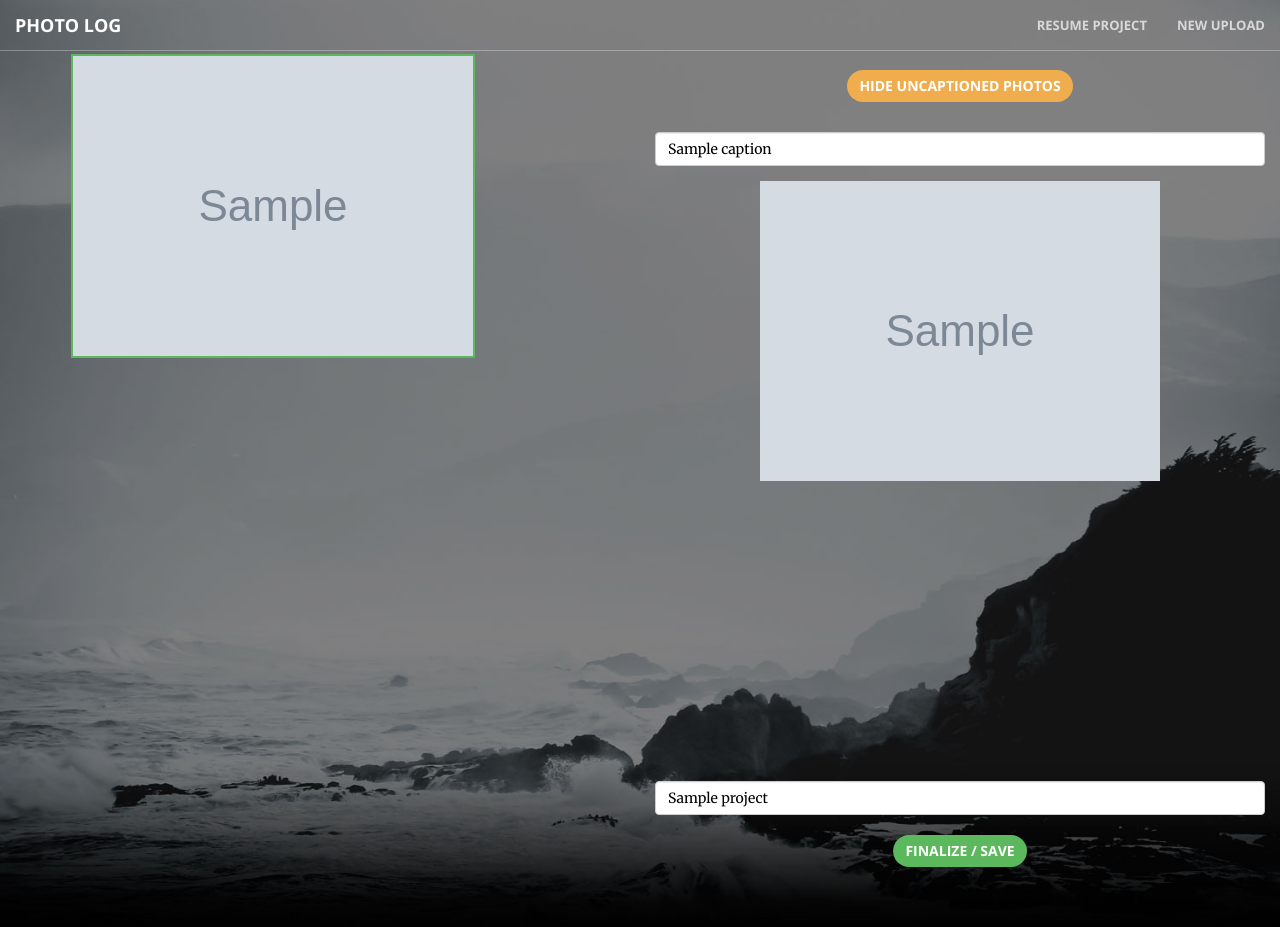
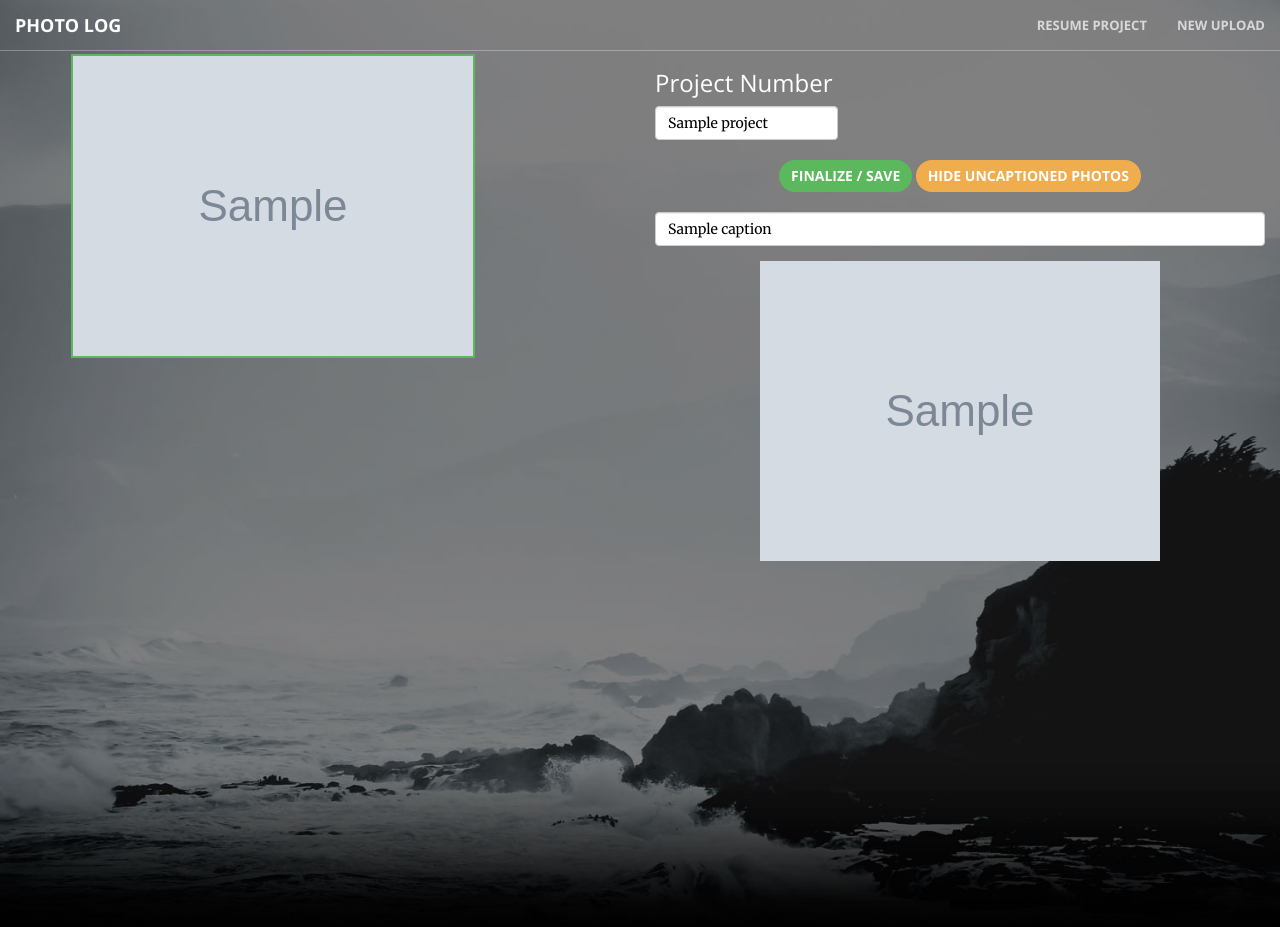
Before and after one commit to lyncas/photolog, a Django app: template photoreport/templates/preview.html in a window 1280 px wide. Run offline with Django 3.2, Linux system fonts and the light colour scheme; the template is opened without the code that fills it: most values are stand-ins (such as "Sample title", 1, 10 or a date in 2020); grey boxes marked "Sample" are stand-in pictures; some libraries are stand-ins or nearby versions.

Commit message:
moved save button and text to top of page

```diff
--- a/photoreport/templates/preview.html
+++ b/photoreport/templates/preview.html
@@ -23,9 +23,11 @@
         </div>
 
     	<div class="col-md-6 col-md-offset-2" style="position: fixed; right: 0px;">
-
-		<button class="btn btn-warning show-hide-btn" style="margin-top: 20px; margin-bottom: 30px;" onclick="update_imgs(this, event)">Hide Uncaptioned Photos</button>
-    		{% for image in images %}
+                <h3 align="left"> Project Number </h3>
+                <input type="text" name="project" placeholder="Type Project Number here" class="form-control" style="width: 30%; color: black; " {% if project.name %} value="{{project.name}}" {% endif %}>
+		<button class="btn btn-success" style="margin-top: 20px; margin-bottom: 20px;" onclick="$('form').submit();">Finalize / Save</button>
+		<button class="btn btn-warning show-hide-btn" style="margin-top: 20px; margin-bottom: 20px;" onclick="update_imgs(this, event)">Hide Uncaptioned Photos</button>
+		{% for image in images %}
         		<div class="form-group">
         			<input id="caption_{{image.id}}" type="text" class="form-control caption hidden" name="caption_{{image.id}}" style="color: black;" placeholder="Write caption for this image ..." {% if image.caption %} value="{{image.caption}}" {% endif %}>
         		</div>
@@ -33,11 +35,6 @@
     		<div class="img-container">
 	    		<img id="main-img" src="{{first_img.image.url}}">
     		</div>
-
-                <input type="text" name="project" placeholder="When finished with all captions, Type your Job Number. (i.e. 31010..) and click Save" class="form-control" style="color: black;" {% if project.name %} value="{{project.name}}" {% endif %}>
-		<button class="btn btn-success" style="margin-top: 20px;" onclick="$('form').submit();">Finalize / Save</button>
-
-
       </div>
     		</form>
 
```
